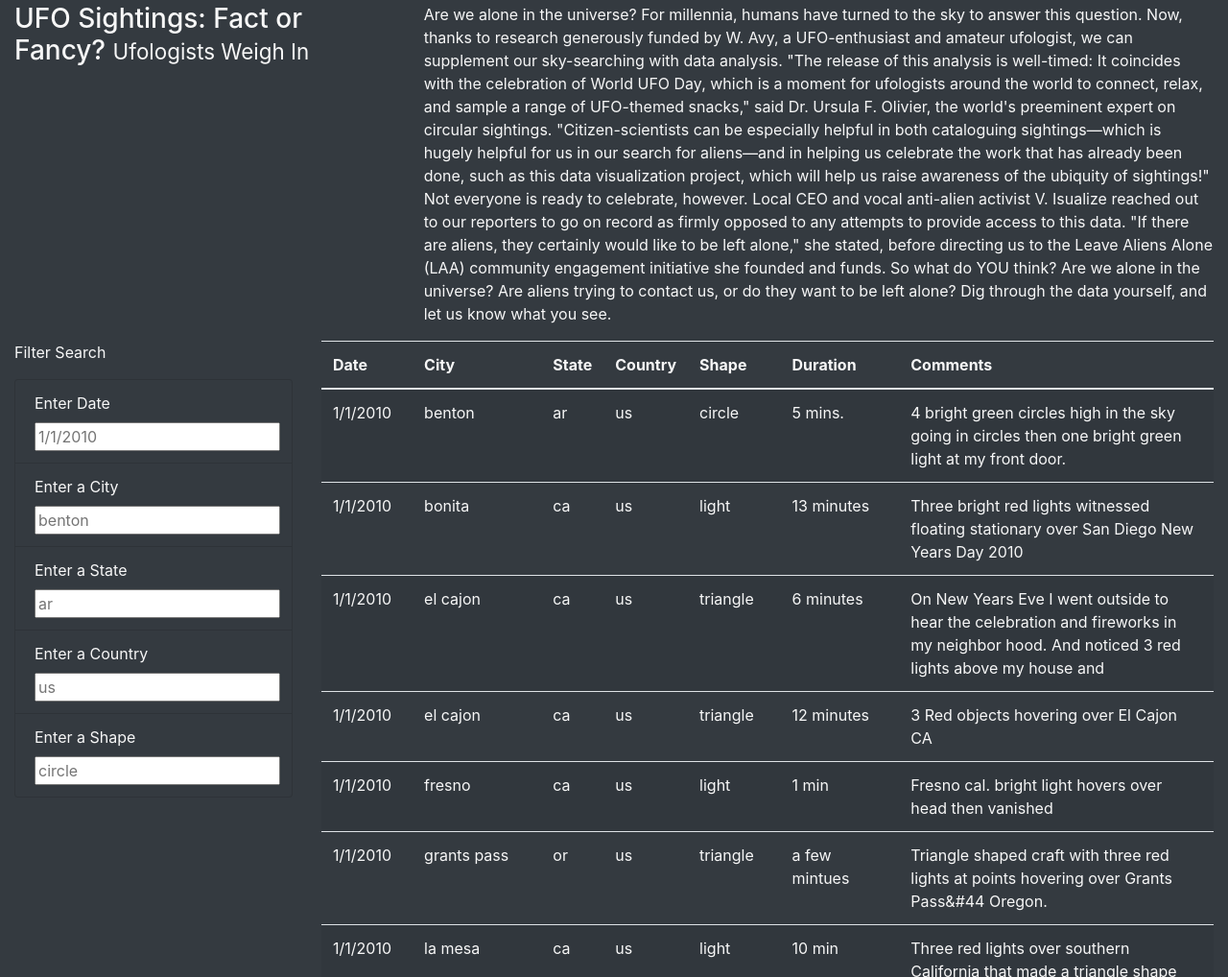
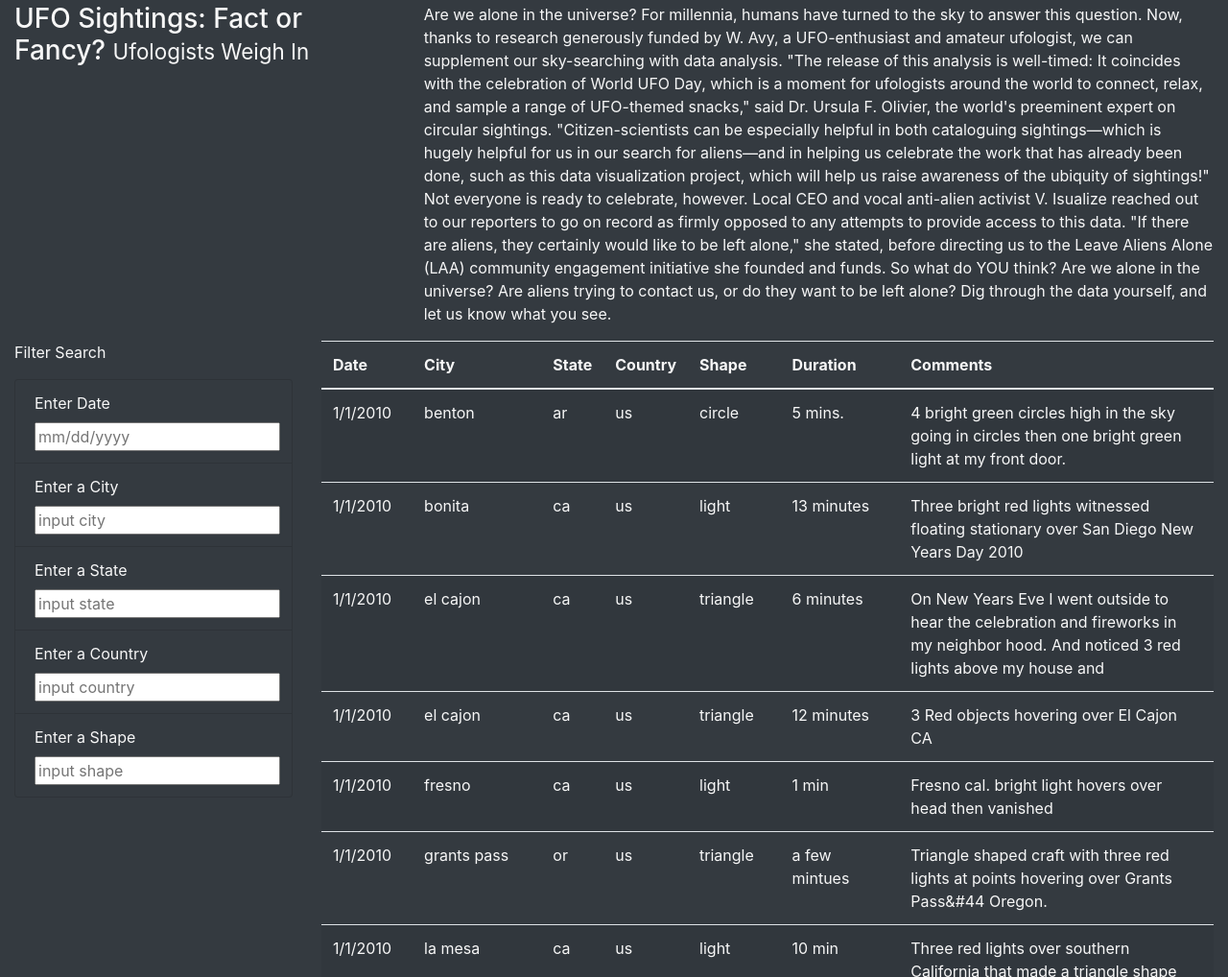
Before and after one commit to JustGitCoding/UFOs, a plain HTML site: page index.html in a window 1280 px wide. Shown: the part 335-1353 px from the top of the page at 96% size. Drawn offline with nearby package versions, Linux system fonts and the light colour scheme.

Commit message:
change filter placeholders to instructions rather than example

```diff
--- a/index.html
+++ b/index.html
@@ -50,23 +50,23 @@
                     <ul class="list-group bg-dark">
                         <li class="list-group-item bg-dark">
                             <label for="date">Enter Date</label>
-                            <input type="text" placeholder="1/1/2010" id="datetime"/>
+                            <input type="text" placeholder="mm/dd/yyyy" id="datetime"/>
                         </li>
                         <li class="list-group-item bg-dark">
                             <label for="city">Enter a City</label>
-                            <input type="text" placeholder="benton" id="city"/>
+                            <input type="text" placeholder="input city" id="city"/>
                         </li>
                         <li class="list-group-item bg-dark">
                             <label for="state">Enter a State</label>
-                            <input type="text" placeholder="ar" id="state"/>
+                            <input type="text" placeholder="input state" id="state"/>
                         </li>
                         <li class="list-group-item bg-dark">
                             <label for="country">Enter a Country</label>
-                            <input type="text" placeholder="us" id="country"/>
+                            <input type="text" placeholder="input country" id="country"/>
                         </li>
                         <li class="list-group-item bg-dark">
                             <label for="shape">Enter a Shape</label>
-                            <input type="text" placeholder="circle" id="shape"/>
+                            <input type="text" placeholder="input shape" id="shape"/>
                         </li>
                         <!-- Remove 'button' and rely on user to press 'enter' instead
                         <li class="list-group-item bg-dark">
```
Also changed, not shown: Resources/filtered.png, Resources/filters_empty.png.
